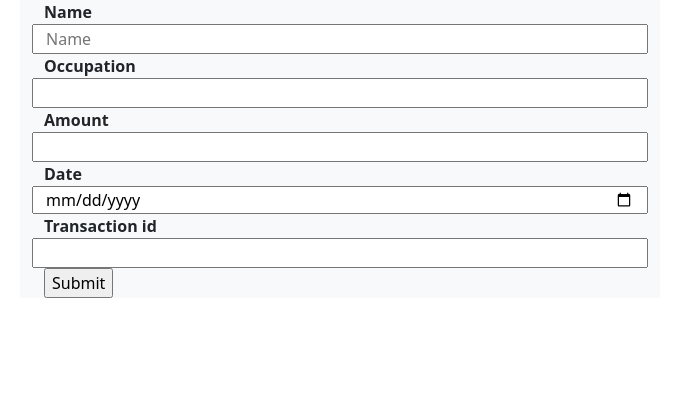
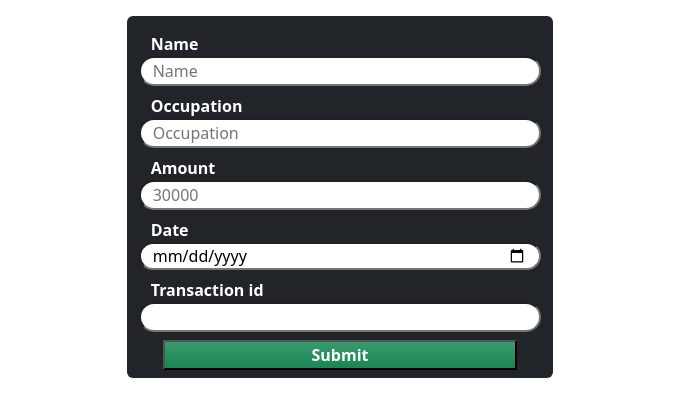
Before and after one commit to kiwamathew/workspace, a Django app: page / in a window 1280 px wide. Shown: the top 417 px of the page, without its empty margins (300-979 px from the left). Run offline with Django 5.2, Linux system fonts and the light colour scheme.

Commit message:
added black background, green submit, bold fonts in view

```diff
--- a/python-recap/python_nest/home/templates/index.html
+++ b/python-recap/python_nest/home/templates/index.html
@@ -8,34 +8,36 @@
     <link href="https://cdn.jsdelivr.net/npm/bootstrap@5.3.4/dist/css/bootstrap.min.css" rel="stylesheet" integrity="sha384-DQvkBjpPgn7RC31MCQoOeC9TI2kdqa4+BSgNMNj8v77fdC77Kj5zpWFTJaaAoMbC" crossorigin="anonymous">
 </head>
 <body>
-    <div class="col-6 container px-4 bg-body-tertiary">
+    <div class="col-4 container px-4 bg-dark p-2 text-white bg-opacity-90 text-black rounded mt-3">
         <form action="" method="post">
             {% csrf_token %}
 
-            <div class="row fw-bold">
+            <div class="row fw-bold mt-2">
             <label for="">Name</label>
-            <input name="name" type="text" required placeholder="Name">
+            <input name="name" type="text" required placeholder="Name" class="rounded-pill">
         </div>
-        <div class="row fw-bold">
+        <div class="row fw-bold mt-2">
 
             <label for="">Occupation</label>
-            <input name="occupation" type="text" >
+            <input name="occupation" type="text" required placeholder="Occupation" class="rounded-pill">
         </div>
-        <div class="row fw-bold">
+        <div class="row fw-bold mt-2">
             <label for="">Amount</label>
-            <input type="number" name="amount" id="">
+            <input type="number" name="amount" id="" required placeholder="30000" class="rounded-pill">
         </div>
-        <div class="row fw-bold">
+        <div class="row fw-bold mt-2">
             <label for="">Date</label>
-            <input type="date" name="date" id="">
+            <input type="date" name="date" id="" class="rounded-pill">
         </div>
-        <div class="row fw-bold">
+        <div class="row fw-bold mt-2">
 
             <label for="">Transaction id</label>
-            <input type="text" name="transaction id" id="">
+            <input type="text" name="transaction id" id="" class="rounded-pill">
         </div>
+        <div class="row  px-4 mt-2">
 
-            <input type="submit" value="Submit">
+            <input type="submit" value="Submit" class="text-white bg-success bg-gradient fw-bold">
+        </div>
         </form>
     </div>
 
```
